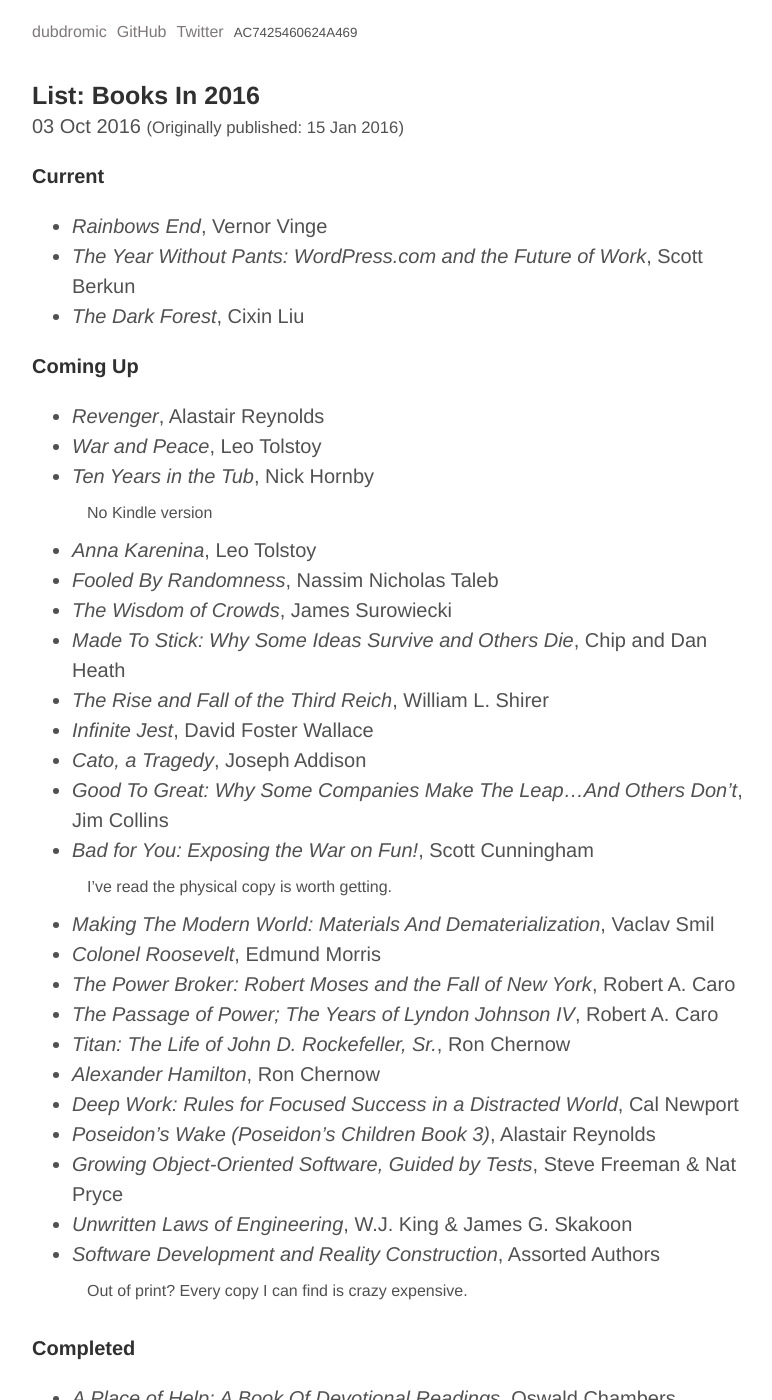
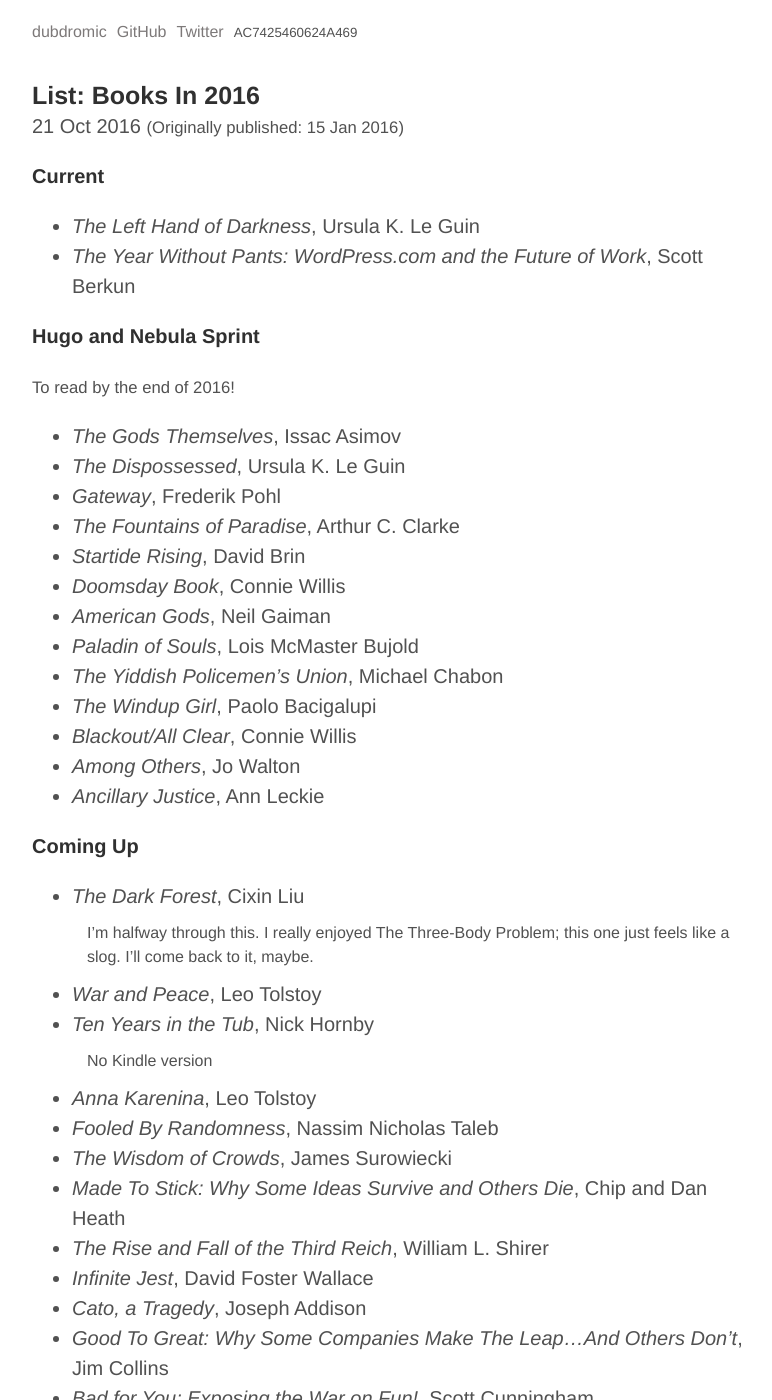
Before and after one commit to dubdromic/dubdromic.github.io, a Jekyll site: the page built from _posts/2016-01-15-list-books-in-2016.md, in a window 1280 px wide and 1400 px high. Shown: the whole window, without its empty margins (248-1020 px from the left). Built offline with Jekyll 4.4.1, drawn with Linux system fonts in a browser that asks for light colours; some of the changed text lies outside the part shown.

Commit message:
Update books post

```diff
--- a/_posts/2016-01-15-list-books-in-2016.md
+++ b/_posts/2016-01-15-list-books-in-2016.md
@@ -1,19 +1,38 @@
 ---
 layout: post
 title: 'List: Books In 2016'
-date: 2016-10-03
+date: 2016-10-21
 original_date: 2016-01-15 08:00:00 -0600
 ---
 
 **Current**
 
-- *Rainbows End*, Vernor Vinge
+- *The Left Hand of Darkness*, Ursula K. Le Guin
 - *The Year Without Pants: WordPress.com and the Future of Work*, Scott Berkun
-- *The Dark Forest*, Cixin Liu
+
+**Hugo and Nebula Sprint**
+
+<small>To read by the end of 2016!</small>
+
+- *The Gods Themselves*, Issac Asimov
+- *The Dispossessed*, Ursula K. Le Guin
+- *Gateway*, Frederik Pohl
+- *The Fountains of Paradise*, Arthur C. Clarke
+- *Startide Rising*, David Brin
+- *Doomsday Book*, Connie Willis
+- *American Gods*, Neil Gaiman
+- *Paladin of Souls*, Lois McMaster Bujold
+- *The Yiddish Policemen's Union*, Michael Chabon
+- *The Windup Girl*, Paolo Bacigalupi
+- *Blackout/All Clear*, Connie Willis
+- *Among Others*, Jo Walton
+- *Ancillary Justice*, Ann Leckie
 
 **Coming Up**
 
-- *Revenger*, Alastair Reynolds
+- *The Dark Forest*, Cixin Liu
+  <small>I'm halfway through this. I really enjoyed The Three-Body Problem;
+  this one just feels like a slog. I'll come back to it, maybe.</small>
 - *War and Peace*, Leo Tolstoy
 - *Ten Years in the Tub*, Nick Hornby<br />
   <small>No Kindle version</small>
@@ -42,6 +61,10 @@
 
 **Completed**
 
+- *Rendezvous with Rama*, Arthur C. Clarke
+- *Revenger*, Alastair Reynolds
+  <small>Reynolds is one of my favorite authors. So much fun to read.</small>
+- *Rainbows End*, Vernor Vinge
 - *A Place of Help: A Book Of Devotional Readings*, Oswald Chambers
 - *Daily Rituals: How Artists Work*, Mason Currey
 - *The Screwtape Letters*, C. S. Lewis
@@ -68,6 +91,15 @@
 
 **Notes**
 
+- Oct 21 2016<br />
+  <small>I want to read through all of the combined Hugo and Nebula [award
+  winning
+  novels](https://en.wikipedia.org/wiki/List_of_joint_winners_of_the_Hugo_and_Nebula_awards#Novel).
+  I've already read Dune, Ringworld, The Forever War, The Forever Peace,
+  Neuromancer, Ender's Game, and Speaker for the Dead. That leaves 16 novels by
+  the end of the year. Should be fun, if not a little sacrificial of my current
+  list.</small>
+
 - Jun 29 2016<br />
   <small>A motorcycle trip starting in mid-May took up most of my reading time.
   I was able to finish a couple of books; hopefully, my normal reading schedule
```
